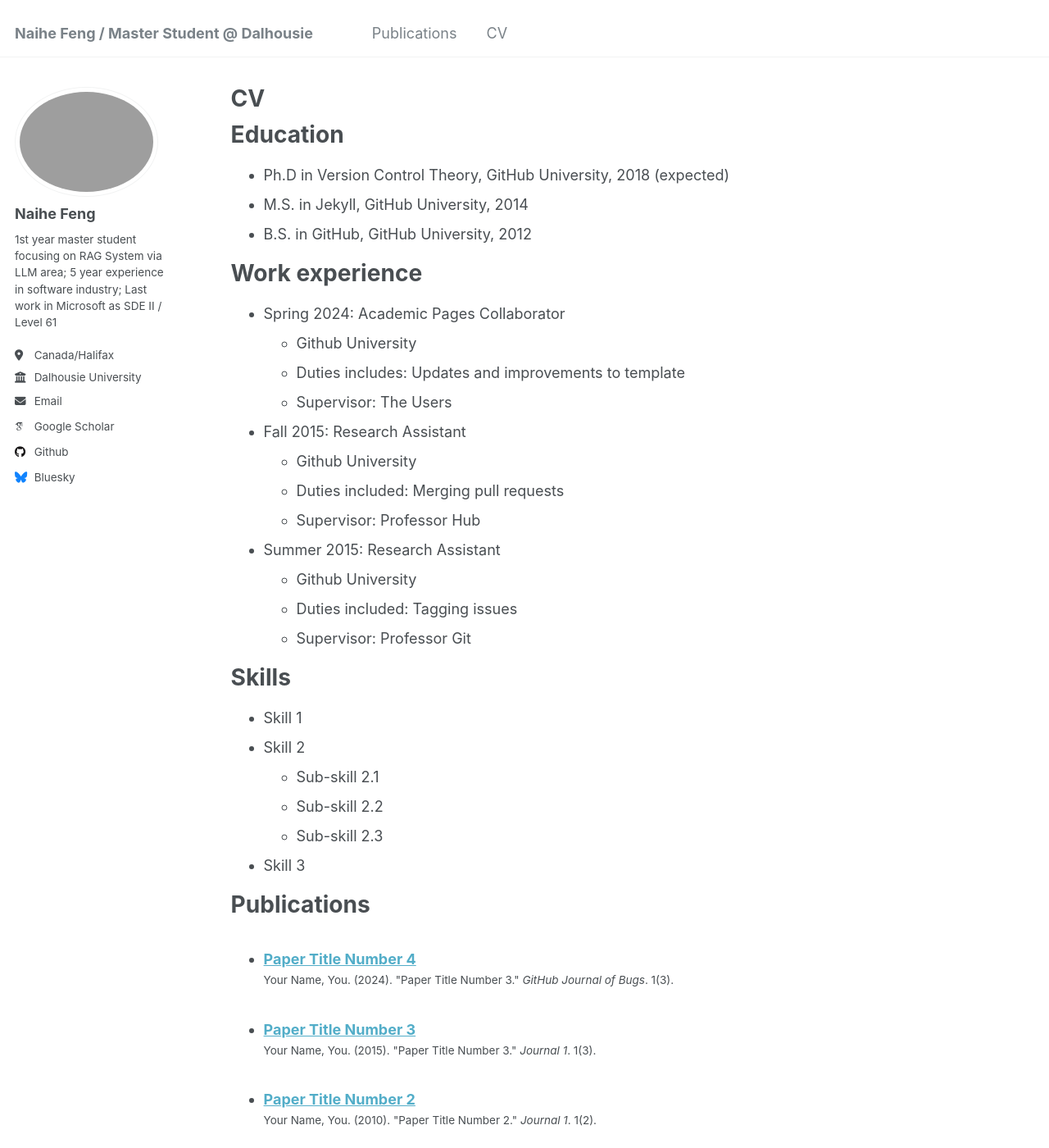
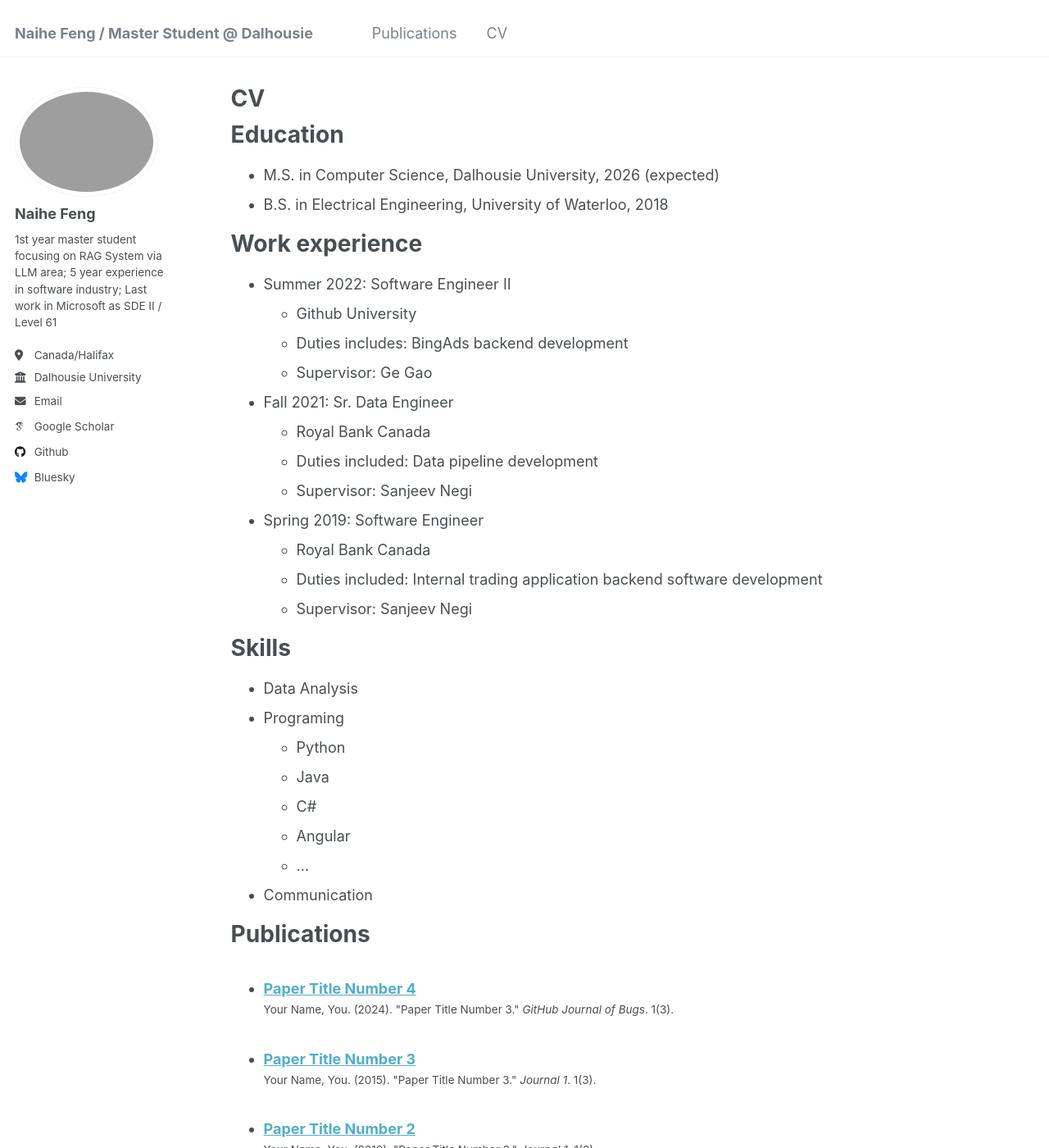
Before and after one commit to n4feng/n4feng.github.io, a Jekyll site: the page built from _pages/cv.md, in a window 1280 px wide and 1400 px high. Shown: the whole window at 82% size. Built offline with Jekyll 4.4.1, drawn with Linux system fonts in a browser that asks for light colours; some web fonts are replaced; some of the changed text lies outside the part shown.

Commit message:
Update cv.md
more detail describe cv

```diff
--- a/_pages/cv.md
+++ b/_pages/cv.md
@@ -11,54 +11,39 @@ redirect_from:
 
 Education
 ======
-* Ph.D in Version Control Theory, GitHub University, 2018 (expected)
-* M.S. in Jekyll, GitHub University, 2014
-* B.S. in GitHub, GitHub University, 2012
+* M.S. in Computer Science, Dalhousie University, 2026 (expected)
+* B.S. in Electrical Engineering, University of Waterloo, 2018
 
 Work experience
 ======
-* Spring 2024: Academic Pages Collaborator
+* Summer 2022: Software Engineer II
   * Github University
-  * Duties includes: Updates and improvements to template
-  * Supervisor: The Users
+  * Duties includes: BingAds backend development
+  * Supervisor: Ge Gao
 
-* Fall 2015: Research Assistant
-  * Github University
-  * Duties included: Merging pull requests
-  * Supervisor: Professor Hub
+* Fall 2021: Sr. Data Engineer
+  * Royal Bank Canada
+  * Duties included: Data pipeline development
+  * Supervisor: Sanjeev Negi
 
-* Summer 2015: Research Assistant
-  * Github University
-  * Duties included: Tagging issues
-  * Supervisor: Professor Git
+* Spring 2019: Software Engineer
+  * Royal Bank Canada
+  * Duties included: Internal trading application backend software development
+  * Supervisor: Sanjeev Negi
 
 Skills
 ======
-* Skill 1
-* Skill 2
-  * Sub-skill 2.1
-  * Sub-skill 2.2
-  * Sub-skill 2.3
-* Skill 3
+* Data Analysis
+* Programing
+  * Python
+  * Java
+  * C#
+  * Angular
+  * ...
+* Communication
 
 Publications
 ======
   <ul>{% for post in site.publications reversed %}
     {% include archive-single-cv.html %}
   {% endfor %}</ul>
-
-Talks
-======
-  <ul>{% for post in site.talks reversed %}
-    {% include archive-single-talk-cv.html  %}
-  {% endfor %}</ul>
-
-Teaching
-======
-  <ul>{% for post in site.teaching reversed %}
-    {% include archive-single-cv.html %}
-  {% endfor %}</ul>
-
-Service and leadership
-======
-* Currently signed in to 43 different slack teams
```
